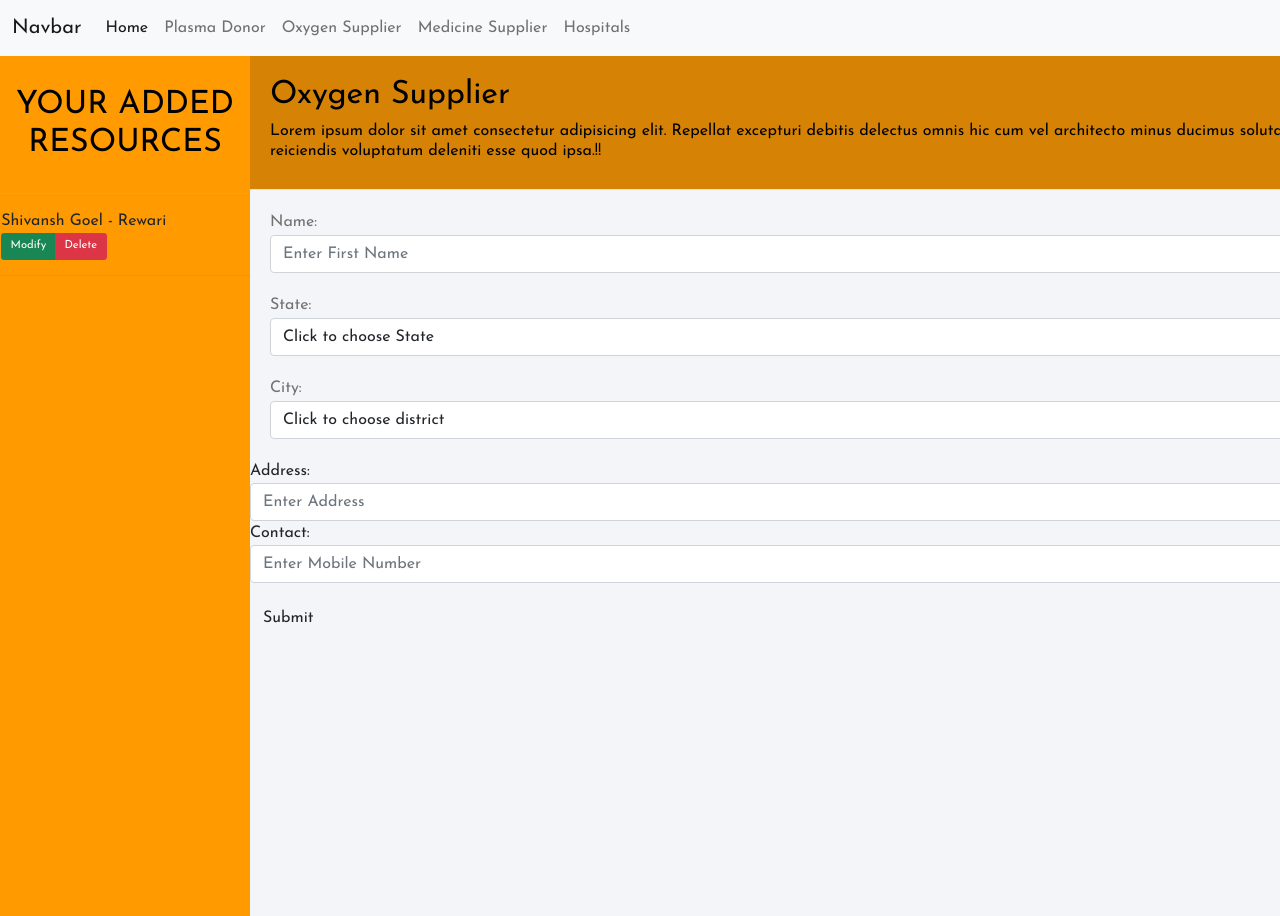
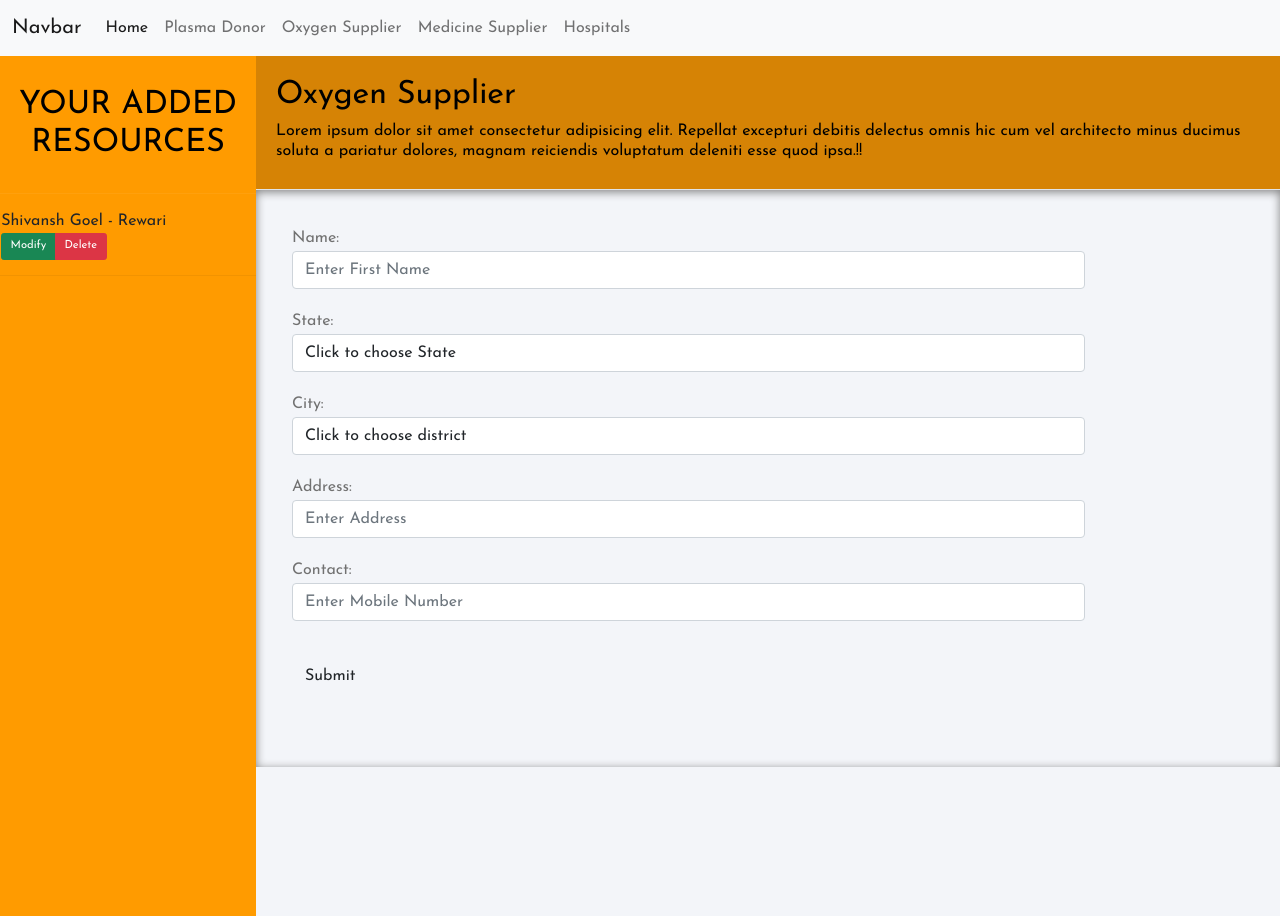
Before and after one commit to ishivanshgoel/Combatting-Covid, a Django app: page /user/oxygen in a window 1280 px wide. Run offline with Django 3.2, Linux system fonts and the light colour scheme; a user stored in the database is signed in; data comes from the database, SQL or seed files in the repository.

Commit message:
fixed overflowing container

```diff
--- a/templates/public/hospitals.html
+++ b/templates/public/hospitals.html
@@ -1,6 +1,7 @@
 {% extends 'layout.html' %}
 
 {% block body %}
+<img src="../../static/covidCombat.jpeg" class="img-fluid mainLogo" alt="Responsive image">
 <div class="input-group mb-3 inputSearchBarCustom">
   <input type="text" class="form-control" placeholder="City/State Name" aria-label="City/State Name" aria-describedby="button-addon2">
   <button class="btn btn-outline-secondary" type="button" id="button-addon2">Search</button>
--- a/templates/user/oxygen.html
+++ b/templates/user/oxygen.html
@@ -74,7 +74,7 @@
                         </select>
                     </div>
                 </div>
-        </div>
+
         <div class="form-group">
             <label class="control-label col-sm-2" for="address">Address:</label>
             <div class="col-sm-10">
@@ -92,6 +92,7 @@
                 </div>
             </div>
             </form>
+        </div>
         </div>
     </div>
     <!-- modal -->
--- a/templates/userlayout.html
+++ b/templates/userlayout.html
@@ -33,11 +33,12 @@
 
       .wrapper {
         display: flex;
-        position: relative
+        position: relative;
+        width: 100%;
       }
 
       .wrapper .sidebar {
-        width: 250px;
+        width: 20%;
         height: 100%;
         background: #FF9B00;
         padding: 30px 0px;
@@ -98,8 +99,8 @@
       }
 
       .wrapper .main_content {
-        width: 100%;
-        margin-left: 250px;
+        width: 80%;
+        margin-left: 20%;
         position: fixed;
       }
 
@@ -111,11 +112,11 @@
       }
 
       .wrapper .main_content .info {
-        margin: 20px;
-        color: #717171;
-        line-height: 25px
-      }
-
+    color: #717171;
+    line-height: 25px;
+    padding: 36px;
+    box-shadow: inset 0px 2px 10px 0px grey;
+}
       .wrapper .main_content .info div {
         margin-bottom: 20px
       }
```
Also changed, not shown: static/covidCombat.jpeg (added).
